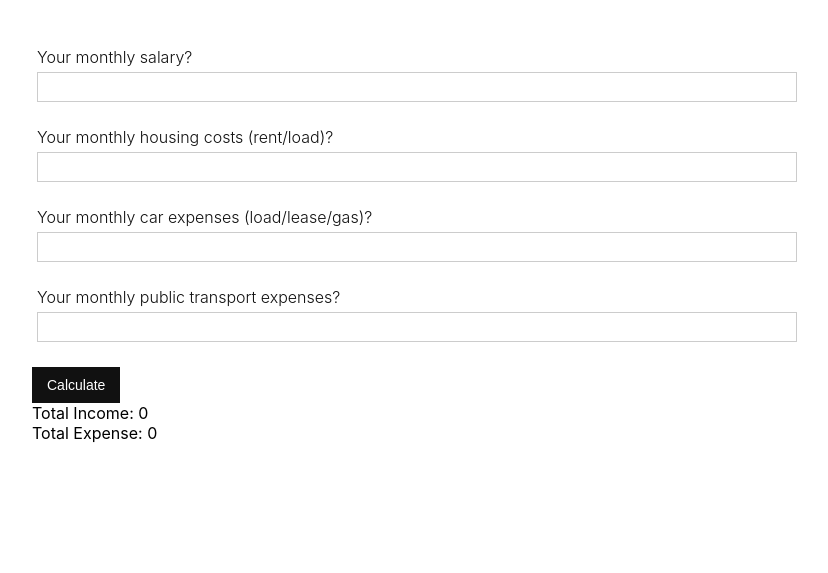
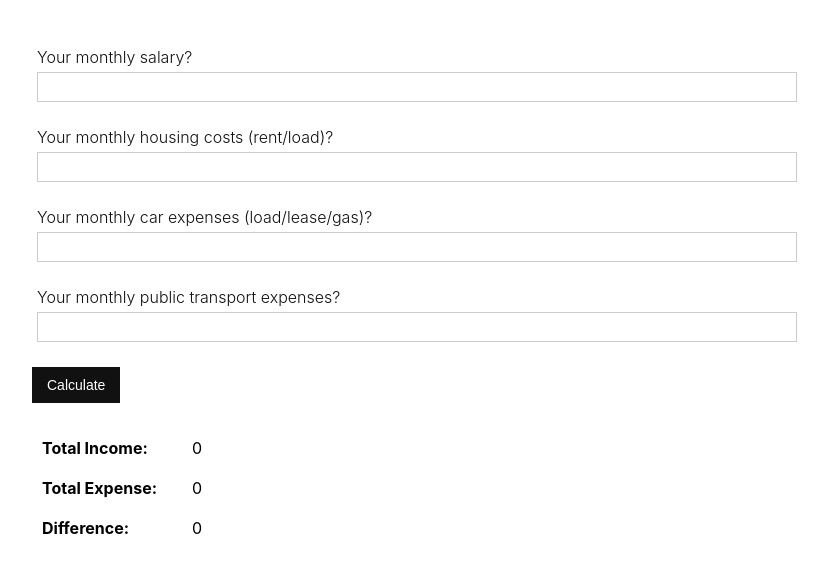
Before and after one commit to weichie/keep, a React app: page / in a window 1280 px wide. Shown: the part 127-700 px from the top of the page, without its empty margins (223-1051 px from the left). Built offline with nearby package versions, Linux system fonts and the light colour scheme.

Commit message:
Calculator updates + render updates

```diff
--- a/src/components/Home/Home.css
+++ b/src/components/Home/Home.css
@@ -9,3 +9,18 @@
 .home--intro h1{
 	margin-bottom: 15px;
 }
+
+.result-list{
+	list-style-type: none;
+	padding: 0; margin: 0;
+	margin-top: 25px;
+}
+.result-list li{
+	padding: 10px;
+}
+.result-list strong{
+	display: inline-block;
+	width: 150px;
+}
+span.red 		{color: red;}
+span.green 		{color: green;}
--- a/src/components/Home/Home.js
+++ b/src/components/Home/Home.js
@@ -10,8 +10,8 @@ class Home extends React.Component{
 		this.state = {
 			income: {},
 			expense: {},
-			totalIncome: 0,
-			totalExpense: 0
+			totalincome: 0,
+			totalexpense: 0
 		}
 		this.handleChange = this.handleChange.bind(this);
 		this.handleSubmit = this.handleSubmit.bind(this);
@@ -19,36 +19,38 @@ class Home extends React.Component{
 
 	handleChange = e => {
 		const incometype = e.target.attributes.getNamedItem('incometype').value;
+		const statekey = `total${incometype}`;
 
-		if(incometype === 'income'){
-			let income = {...this.state.income};
-			income[e.target.name] = Math.trunc(e.target.value);
+		let updateState = {...this.state[incometype]};
+		updateState[e.target.name] = Math.trunc(e.target.value);
+
+		this.setState({
+			[incometype]: updateState
+		}, () => {
+			let sum_arr = Object.keys(this.state[incometype]).map((k) => this.state[incometype][k]);
+			let total = sum_arr.reduce((x, y) => x + y, 0);
+
 			this.setState({
-				income
-			}, () => {
-				let income_arr = Object.keys(this.state.income).map((k) => this.state.income[k]);
-				let totalIncome = income_arr.reduce((x, y) => x + y, 0);
-				this.setState({totalIncome});
+				[statekey]: total
 			});
-		}else{
-			let expense = {...this.state.expense};
-			expense[e.target.name] = e.target.value;
-			this.setState({
-				expense,
-			}, () => {
-				let expense_arr = Object.keys(this.state.expense).map((k) => Math.trunc(this.state.expense[k]));
-				let totalExpense = expense_arr.reduce((x, y) => x + y, 0);
-				this.setState({totalExpense});
-			});
-		}
+		});
 	}
 
 	handleSubmit = e => {
 		e.preventDefault();
-		console.log(this.state.totalIncome - this.state.totalExpense);
+		console.log(this.state.totalincome - this.state.totalexpense);
 	}
 
 	render(){
+		const diff = this.state.totalincome - this.state.totalexpense;
+		let spanClass;
+
+		switch(true){
+			case (diff > 0): spanClass = 'green'; break;
+			case (diff < 0): spanClass = 'red'; break;
+			default: spanClass = '';
+		}
+
 		return(
 			<div className="home--wrapper">
 				<div className="container">
@@ -62,8 +64,26 @@ class Home extends React.Component{
 						handleChange={this.handleChange}
 					/>
 
-					Total Income: {this.state.totalIncome}<br />
-					Total Expense: {this.state.totalExpense}
+					<ul className="result-list">
+						<li>
+							<strong>Total Income: </strong>
+							<span>
+								{this.state.totalincome}
+							</span>
+						</li>
+						<li>
+							<strong>Total Expense: </strong>
+							<span>
+								{this.state.totalexpense}
+							</span>
+						</li>
+						<li>
+							<strong>Difference: </strong>
+							<span className={spanClass}>
+								{diff}
+							</span>
+						</li>
+					</ul>
 				</div>
 			</div>
 		);
```
